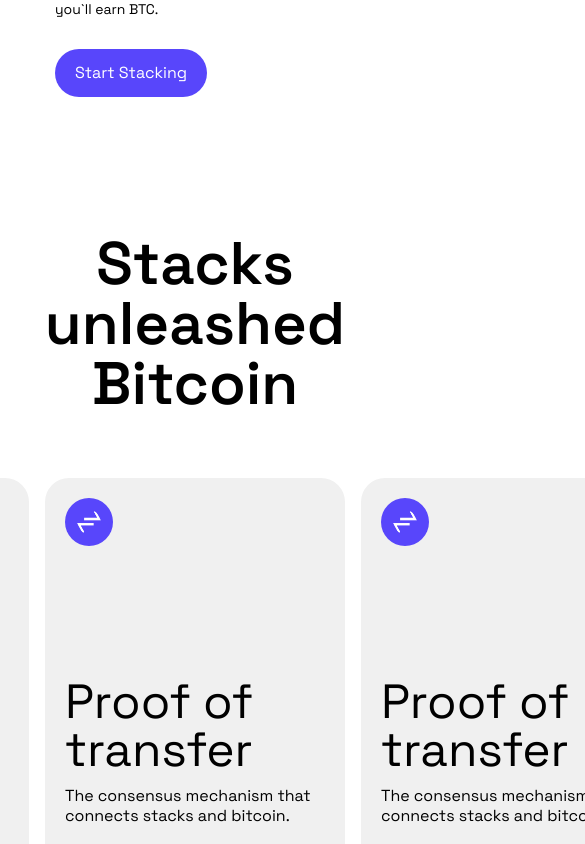
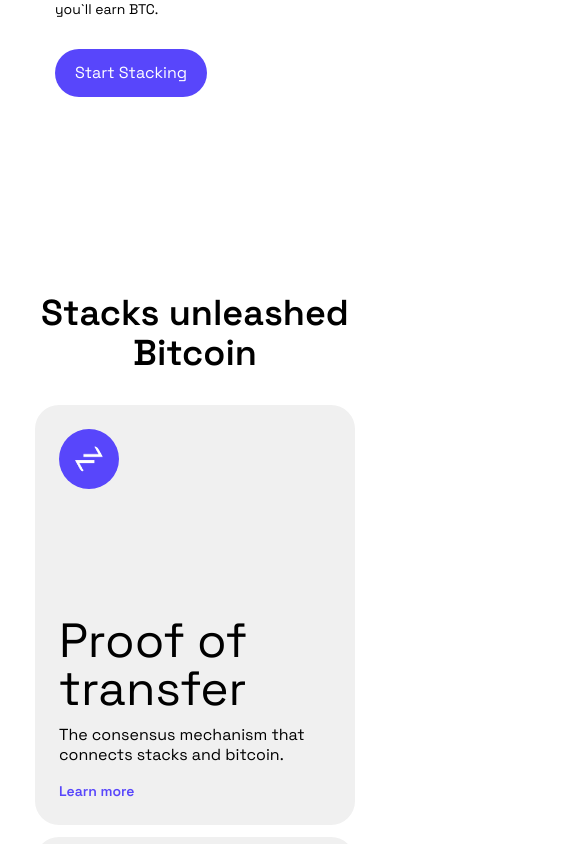
Before and after one commit to kandevishnu/ui-project, a React (Vite) app: page / in a window 390 px wide. Shown: the part 1156-2000 px from the top of the page, 585 px wide, since content can reach past the window. Built offline with nearby package versions, Linux system fonts and the light colour scheme; a web font is replaced by a local one.

Commit message:
section3 responsive

```diff
--- a/src/components/first/MainArea.jsx
+++ b/src/components/first/MainArea.jsx
@@ -10,10 +10,10 @@
         </div>
       </div>
       <div className="mt-5 leading-6">
-        <p className="text-white font-light text-center">
+        <div className="text-white font-light text-center">
           <p>stacks enables DeFi, NFTs, apps and</p>
           <p>smart contracts for bitcoin</p>
-        </p>
+        </div>
       </div>
       <div className="flex justify-center mt-5">
         <button className="text-white bg-[#5846FB] hover:bg-[#4a3ae0] py-3 px-10 rounded-full">
--- a/src/components/second/AboutUs.jsx
+++ b/src/components/second/AboutUs.jsx
@@ -4,12 +4,15 @@
 const AboutUs = () => {
   return (
     <div className="h-fit my-15 mt-25 md:my-20 md:mt-30 lg:my-25 lg:mt-35 flex items-center justify-around font-[Space_Grotesk]">
-      <div className="sm:w-[50%] md:w-[50%] lg:w-[35%] w-[80%] my-10 sm:my-1 pl-4">
+      <div className="sm:w-[50%] md:w-[50%] lg:w-[36%] w-[80%] my-10 sm:my-1 pl-4">
         <h1 className="font-medium lg:text-[76px] sm:py-[3%] sm:text-5xl md:text-6xl  text-5xl line-clamp-3 lg:leading-20 lg:w-120  ">
-          <span className="block">Stacking, a</span> <span className="block">new way to</span> <span className="block">earn bitcoin</span>
+          <span className="block">Stacking, a</span>
+          <span className="block">new way to</span>
+          <span className="block">earn bitcoin</span>
         </h1>
         <p className="pb-4 sm:max-md:leading-5 md:text-lg  leading-6 my-3 text-sm">
-          Hold and temporarily lock STX, stacks native currency, and support the networks security and consensus. As a rewards, you`ll earn BTC.
+          Hold and temporarily lock STX, stacks native currency, and support the
+          networks security and consensus. As a rewards, you`ll earn BTC.
         </p>
         <div className="sm:text-left">
           <button className="bg-[#5846FB] text-white px-5 py-3 rounded-full">
@@ -18,7 +21,7 @@
         </div>
       </div>
       <div className="w-[45%] hidden sm:block">
-        <div className="flex items-center gap-4 mb-3">
+        <div className="flex items-center gap-4 mb-4">
           <p className="bg-[#f0f0f0] lg:text-6xl rounded-full lg:px-15 lg:py-9 sm:max-lg:text-4xl sm:max-lg:px-10 sm:max-lg:py-6 ">
             9.5%
           </p>
@@ -28,7 +31,7 @@
             className="lg:h-[8em] sm:max-lg:h-[5em] sm:max-lg:w-[5em] h-[3em]"
           />
         </div>
-        <div className="flex justify-between bg-[#5846FB] text-white px-7 py-7 mb-3 rounded-full items-center">
+        <div className="flex justify-between bg-[#5846FB] text-white px-7 py-7 mb-4 rounded-full items-center">
           <p className="lg:text-5xl md:max-lg:text-4xl sm:text-2xl">
             $864,896,126
           </p>
--- a/src/components/third/Card.jsx
+++ b/src/components/third/Card.jsx
@@ -1,22 +1,21 @@
 import React from "react";
-import img1 from "./1.png";
 
-const Card = () => {
+const Card = ({data}) => {
   return (
-    <div className="bg-[#f0f0f0] flex flex-col h-full justify-between p-5 rounded-3xl w-[300px]">
+    <div className="bg-[#f0f0f0] flex flex-col lg:h-135 md:h-110 h-105 justify-between p-6 sm:p-5 lg:p-7 rounded-3xl w-80 sm:w-full">
       <div>
         <img
-          src={img1}
+          src={data.img}
           alt=""
-          className="h-12 w-12 bg-[#5846FB] p-3 rounded-full"
+          className="h-15 w-15 bg-[#5846FB] p-4 rounded-full"
         />
       </div>
-      <div className="h-[53%]">
-        <h1 className="text-5xl mb-3">Proof of transfer</h1>
-        <p className="leading-5 mb-4">
-          The consensus mechanism that connects stacks and bitcoin.
+      <div>
+        <h1 className="text-5xl sm:text-4xl md:text-5xl lg:text-6xl mb-3">{data.title}</h1>
+        <p className="leading-5 mb-4 sm:text-lg line-clamp-2">
+          {data.description}
         </p>
-        <p className="text-[11px] text-[#5846FB] font-semibold">Learn more</p>
+        <p className="text-sm text-[#5846FB] font-semibold">Learn more</p>
       </div>
     </div>
   );
--- a/src/components/third/Features.jsx
+++ b/src/components/third/Features.jsx
@@ -1,18 +1,45 @@
 import React from "react";
 import Card from "./Card";
+import img1 from "./1.png";
+import img2 from "./2.png";
+import img3 from "./3.png";
 const Features = () => {
-  const obj = [{}, {}, {}];
+  const obj = [
+    {
+      id: 1,
+      img: img1,
+      title: "Proof of transfer",
+      description: "The consensus mechanism that connects stacks and bitcoin.",
+    },
+    {
+      id: 2,
+      img: img2,
+      title: "Bitcoin to NFTs",
+      description: "NFTs is secured by bitcoin by exploding on the network",
+    },
+    {
+      id: 3,
+      img: img3,
+      title: "Bitcoin to DeFi",
+      description:
+        "Stacks bring DeFi to bitcoin, unlocking over $2 trillion in capital.",
+    },
+  ];
+
   return (
-    <div className="font-[Space_Grotesk] h-screen  flex flex-col items-center justify-center ">
-      <h1 className="my-8 text-6xl text-center font-semibold">Stacks unleashed <br /> Bitcoin</h1>
-      <div className=" h-[50%] w-[80%] flex gap-4 justify-center my-8">
-        {obj.map((item) => (
-          <div className="" key={item.id}>
-            <Card data={item} />
-          </div>
-        ))}
-      </div>
-      <p className="underline mb-20">see all features</p>
+    <div className="font-[Space_Grotesk] flex flex-col items-center py-16">
+      <h1 className="my-8 text-4xl sm:text-5xl md:text-6xl lg:text-7xl text-center font-semibold">
+        <div>Stacks unleashed</div>
+        <div>Bitcoin</div>
+      </h1>
+
+        <div className="grid sm:grid-cols-3 grid-cols-1 gap-3 sm:gap-4 lg:gap-6 md:px-10 lg:px-10">
+          {obj.map((item) => (
+            <Card key={item.id} data={item} />
+          ))}
+        </div>
+
+      <p className="underline mt-10">see all features</p>
     </div>
   );
 };
```
